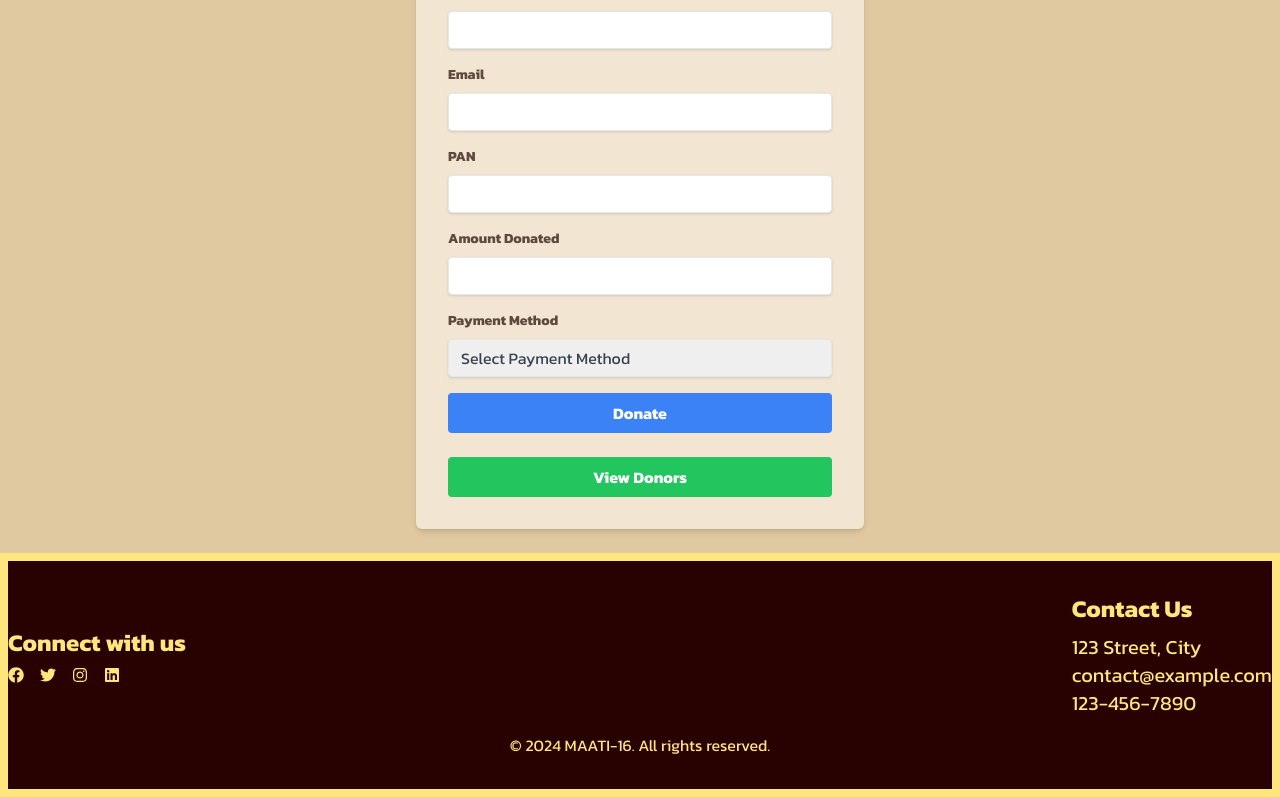
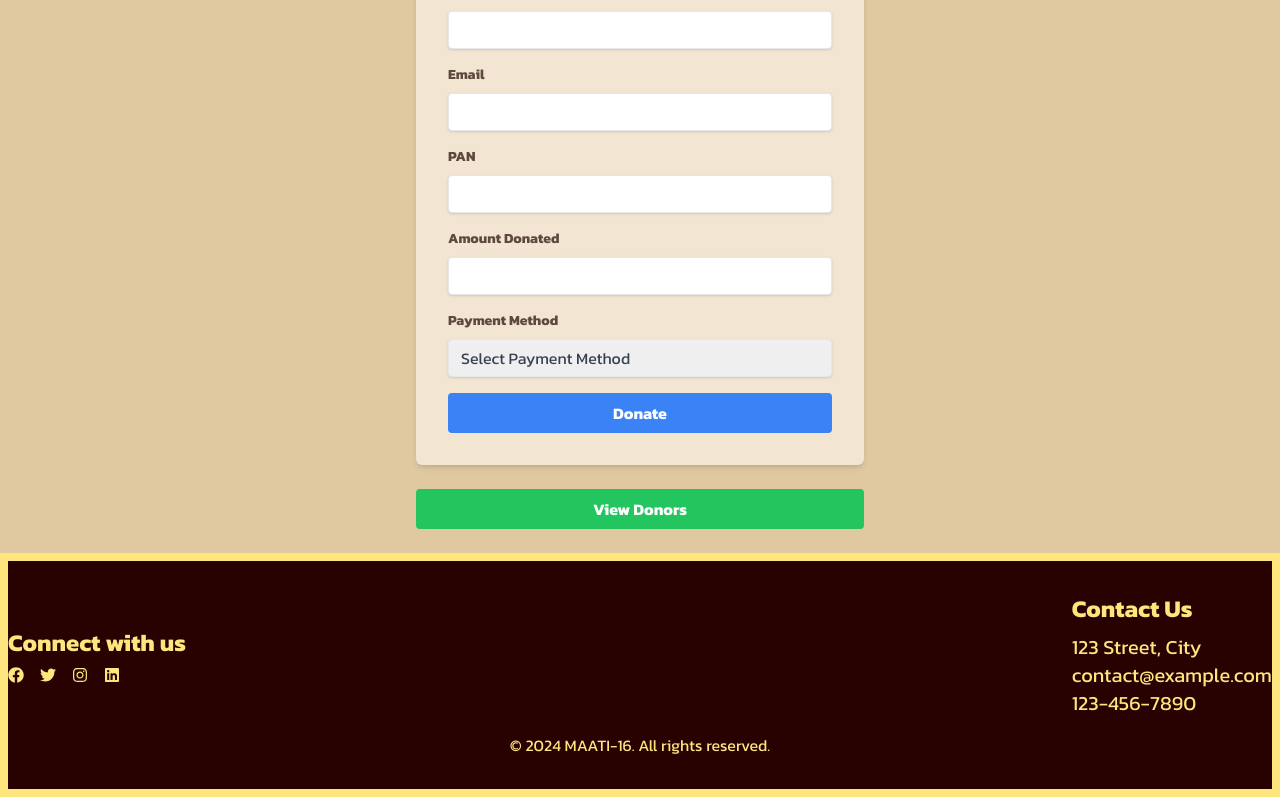
Before and after one commit to arun-j0/Maati-16, a React (Vite) app: page /donation in a window 1280 px wide. Shown: the part 483-1280 px from the top of the page. Built offline with nearby package versions, Linux system fonts and the light colour scheme.

Commit message:
Update Donation.jsx

```diff
--- a/src/components/Donation.jsx
+++ b/src/components/Donation.jsx
@@ -71,8 +71,10 @@ const Donation = () => {
   };
 
   return (
-    <div className="flex items-center justify-center min-h-screen p-6 bg-[#e0c9a1]">
+    <div className="flex flex-col items-center justify-center min-h-screen p-6 bg-[#e0c9a1]">
+      {/* Donation Form Container */}
       <div className="relative w-full max-w-md p-8 bg-[#f2e5d2] rounded-md shadow-md">
+        {/* Close Button */}
         <button
           className="absolute text-gray-600 top-2 right-2 hover:text-gray-900"
           onClick={handleClose}
@@ -92,9 +94,13 @@ const Donation = () => {
             />
           </svg>
         </button>
+
+        {/* Heading */}
         <h2 className="mb-6 text-3xl font-handwriting text-center text-[#8b5a2b]">
           Donate to Bank of Baroda
         </h2>
+
+        {/* Bank Account Details */}
         <div className="mb-6 text-[#5d493e]">
           <h3 className="text-lg font-handwriting">Bank Account Details</h3>
           <p>
@@ -113,7 +119,10 @@ const Donation = () => {
             <strong>Pay Online:</strong> 6205415221@ybl
           </p>
         </div>
+
+        {/* Donation Form */}
         <form onSubmit={handleSubmit}>
+          {/* Name Field */}
           <div className="mb-4">
             <label className="block mb-2 text-sm font-bold text-[#5d493e]" htmlFor="name">
               Name
@@ -127,6 +136,8 @@ const Donation = () => {
               required
             />
           </div>
+
+          {/* Address Field */}
           <div className="mb-4">
             <label className="block mb-2 text-sm font-bold text-[#5d493e]" htmlFor="address">
               Address
@@ -140,6 +151,8 @@ const Donation = () => {
               required
             />
           </div>
+
+          {/* Email Field */}
           <div className="mb-4">
             <label className="block mb-2 text-sm font-bold text-[#5d493e]" htmlFor="email">
               Email
@@ -153,6 +166,8 @@ const Donation = () => {
               required
             />
           </div>
+
+          {/* PAN Field */}
           <div className="mb-4">
             <label className="block mb-2 text-sm font-bold text-[#5d493e]" htmlFor="pan">
               PAN
@@ -166,6 +181,8 @@ const Donation = () => {
               required
             />
           </div>
+
+          {/* Amount Field */}
           <div className="mb-4">
             <label className="block mb-2 text-sm font-bold text-[#5d493e]" htmlFor="amount">
               Amount Donated
@@ -179,6 +196,8 @@ const Donation = () => {
               required
             />
           </div>
+
+          {/* Payment Method Field */}
           <div className="mb-4">
             <label className="block mb-2 text-sm font-bold text-[#5d493e]" htmlFor="paymentMethod">
               Payment Method
@@ -191,14 +210,15 @@ const Donation = () => {
               required
             >
               <option value="">Select Payment Method</option>
-              <option value="creditCard">Credit Card</option>
-              <option value="debitCard">Debit Card</option>
-              <option value="upi">UPI</option>
-              <option value="paypal">PayPal</option>
-              <option value="bankTransfer">Bank Transfer</option>
+              <option value="Credit Card">Credit Card</option>
+              <option value="Debit Card">Debit Card</option>
+              <option value="UPI">UPI</option>
+              <option value="PayPal">PayPal</option>
+              <option value="Bank Transfer">Bank Transfer</option>
             </select>
           </div>
 
+          {/* Donate Button */}
           <div className="mt-4">
             <button
               type="submit"
@@ -208,9 +228,10 @@ const Donation = () => {
             </button>
           </div>
         </form>
+      </div>
 
-        {/* View Donors Button */}
-        <div className="mt-6">
+      {/* View Donors Button Outside the Donation Form */}
+      <div className="mt-6 w-full max-w-md">
         <button
           className="w-full px-4 py-2 font-bold text-white bg-green-500 rounded hover:bg-green-700"
           onClick={toggleDonors}
@@ -219,9 +240,9 @@ const Donation = () => {
         </button>
       </div>
 
-        {/* Conditionally render donor list */}
+      {/* Conditionally Render Donor List */}
       {showDonors && (
-          <div className="mt-6">
+        <div className="mt-6 w-full max-w-md p-4 bg-[#f2e5d2] rounded-md shadow-md">
           <h3 className="mb-2 text-xl font-bold text-gray-700">List of Donors</h3>
           {donors.length > 0 ? (
             <ul className="list-disc pl-6">
@@ -236,7 +257,8 @@ const Donation = () => {
           )}
         </div>
       )}
-      </div>
+
+      {/* Toast Notifications */}
       <ToastContainer />
     </div>
   );
```
Lines whose indentation alone changed are shown as unchanged.
